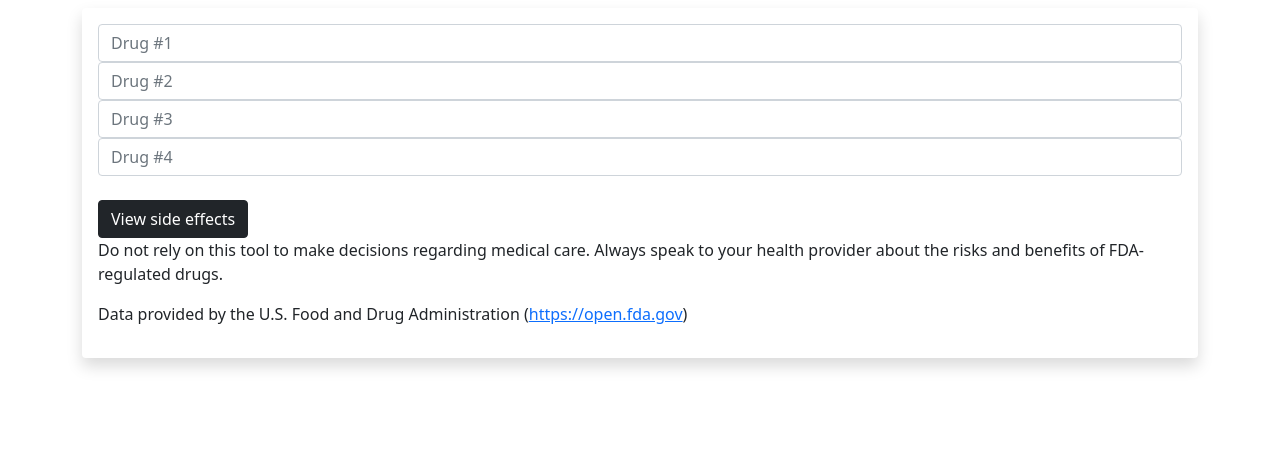
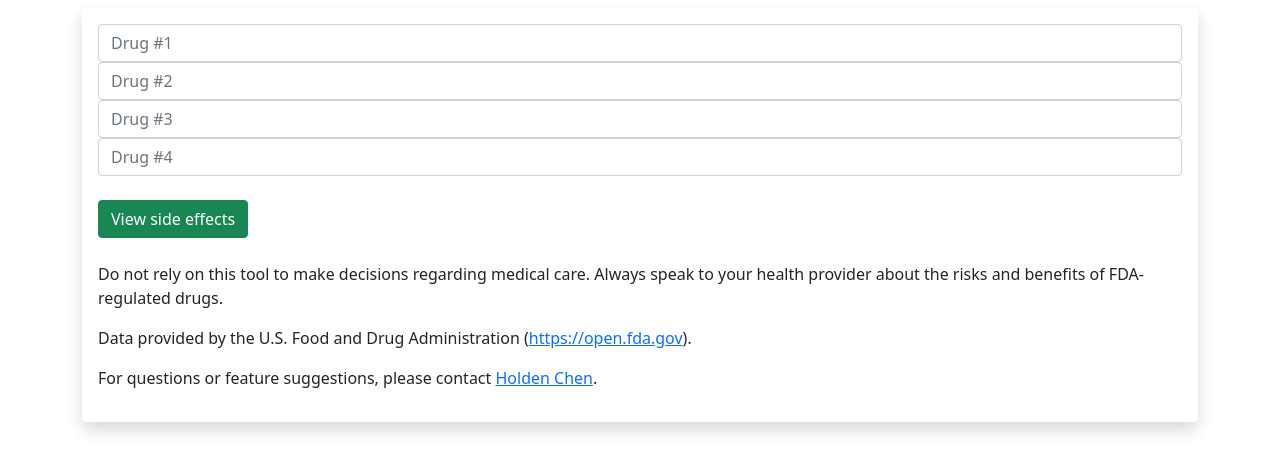
Before and after one commit to holden-chen/RxBuddyApp, a Flask app: page / in a window 1280 px wide. Shown: the part 176-648 px from the top of the page. Run offline with Flask 2, Linux system fonts and the light colour scheme.

Commit message:
Incresed spacing between button and paragraph text; updated requirements.txt file

```diff
--- a/requirements.txt
+++ b/requirements.txt
@@ -1,14 +1,19 @@
+aniso8601==9.0.1
 beautifulsoup4==4.10.0
 certifi==2021.5.30
 charset-normalizer==2.0.6
 click==8.0.1
 Flask==2.0.1
 Flask-SQLAlchemy==2.5.1
+graphene==3.0
+graphql-core==3.1.7
+graphql-relay==3.1.0
 greenlet==1.1.1
 idna==3.2
 itsdangerous==2.0.1
 Jinja2==3.0.1
 MarkupSafe==2.0.1
+python-dotenv==0.19.2
 requests==2.26.0
 soupsieve==2.2.1
 SQLAlchemy==1.4.23
--- a/templates/index.html
+++ b/templates/index.html
@@ -23,13 +23,14 @@
         <input type="text" name="drug_4" placeholder="Drug #4" class="form-control name_list"/>
       </div>
       <br/>
-      <button type="submit" class="btn btn-dark">View side effects</button>
-      <br/>
-      <div>
-        <p>Do not rely on this tool to make decisions regarding medical care. Always speak to your health provider about the risks and benefits of FDA-regulated drugs.</p>
-        <p>Data provided by the U.S. Food and Drug Administration (<a href="https://open.fda.gov">https://open.fda.gov</a>)</p>
-      </div>
+      <button type="submit" class="btn btn-success">View side effects</button>
     </form>
+    <br/>
+    <div>
+      <p>Do not rely on this tool to make decisions regarding medical care. Always speak to your health provider about the risks and benefits of FDA-regulated drugs.</p>
+      <p>Data provided by the U.S. Food and Drug Administration (<a href="https://open.fda.gov">https://open.fda.gov</a>).</p>
+      <p>For questions or feature suggestions, please contact <a href="https://www.linkedin.com/in/holden-chen/">Holden Chen</a>.</p>
+    </div>
   </div>
   <br/>
   {% if drug_dict %}
```
